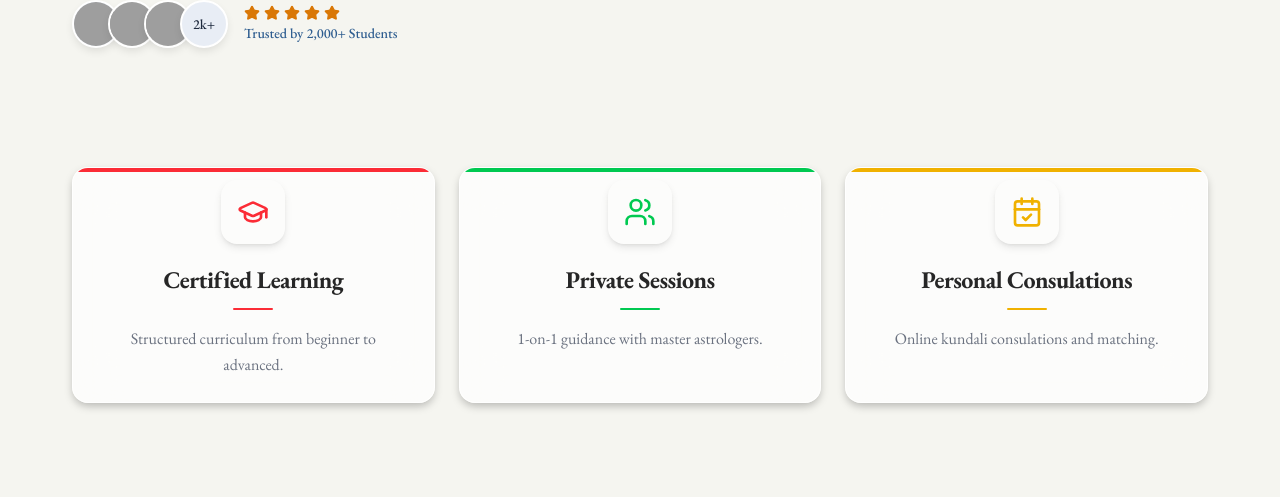
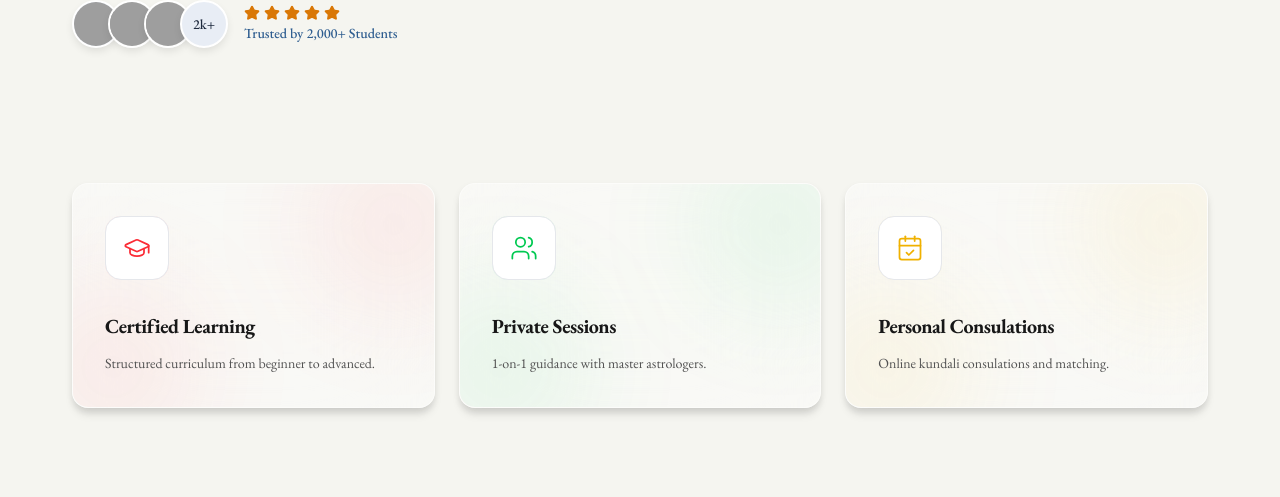
Before and after one commit to savarkavi/cosmic-path, a Next.js app: page / in a window 1280 px wide. Shown: the part 689-1186 px from the top of the page. Built offline with nearby package versions, Linux system fonts and the light colour scheme; no server answers; grey boxes are pictures that could not be loaded; a web font is replaced by a local one.

Commit message:
refactor: update HeroServices component with improved layout, styling, and animations for service cards

```diff
--- a/src/components/pages/home/hero/hero-services.tsx
+++ b/src/components/pages/home/hero/hero-services.tsx
@@ -4,15 +4,15 @@ import { heroServices } from "@/lib/constants";
 
 const HeroServices = () => {
   return (
-    <div className="relative mx-auto w-full max-w-300 px-8 2xl:px-0">
-      <div className="grid grid-cols-1 gap-6 md:grid-cols-3">
+    <div className="relative mx-auto w-full max-w-300 px-8 py-4 2xl:px-0">
+      <div className="grid grid-cols-1 gap-6 sm:grid-cols-2 lg:grid-cols-3">
         {heroServices.map((service) => {
           const Icon = service.icon;
 
           return (
             <div
               key={service.title}
-              className="group relative overflow-hidden rounded-2xl border border-white/80 bg-white/70 shadow-2xl backdrop-blur-xl transition-all duration-500 hover:-translate-y-2"
+              className="group relative flex flex-col overflow-hidden rounded-2xl border border-white/40 bg-white/40 p-8 shadow-xl backdrop-blur-3xl transition-all duration-500 ease-out hover:-translate-y-2"
               style={
                 {
                   "--service-color": service.color,
@@ -20,38 +20,40 @@ const HeroServices = () => {
               }
             >
               <div
-                className="h-1 w-full transition-all duration-500"
+                className="absolute -top-10 -right-10 z-0 h-40 w-40 rounded-full opacity-10 blur-3xl transition-all duration-700 ease-out"
                 style={{ backgroundColor: service.color }}
               />
-
-              <div className="relative flex flex-col items-center px-8 py-2">
-                <div
-                  className="mb-5 flex h-16 w-16 items-center justify-center rounded-2xl shadow-md transition-all duration-500 group-hover:scale-110 group-hover:shadow-lg"
-                  style={{
-                    background: `linear-gradient(135deg, ${service.color}20, ${service.color}40)`,
-                    border: `1px solid ${service.color}30`,
-                  }}
-                >
+              <div
+                className="absolute -bottom-10 -left-10 z-0 h-40 w-40 rounded-full opacity-10 blur-3xl transition-all duration-700 ease-out group-hover:scale-150 group-hover:opacity-30"
+                style={{ backgroundColor: service.color }}
+              />
+              <div className="relative z-10 flex h-full flex-col items-start text-left">
+                <div className="relative mb-8 flex h-16 w-16 items-center justify-center">
+                  <div
+                    className="absolute inset-0 rounded-2xl opacity-10 transition-all duration-500 ease-out group-hover:scale-110 group-hover:rotate-6"
+                    style={{ backgroundColor: service.color }}
+                  />
+                  <div
+                    className="absolute inset-0 rounded-2xl border transition-all duration-500 ease-out group-hover:scale-110 group-hover:-rotate-3"
+                    style={{
+                      borderColor: `${service.color}40`,
+                      backgroundColor: `white`,
+                    }}
+                  />
                   <Icon
-                    className="h-8 w-8 transition-all duration-500 group-hover:scale-110"
+                    className="relative z-10 h-7 w-7 transition-transform duration-500 ease-out group-hover:scale-110"
                     style={{ color: service.color }}
+                    strokeWidth={1.5}
                   />
                 </div>
-                <h3 className="text-foreground mb-3 cursor-default text-center text-xl font-bold tracking-tight lg:text-2xl">
+                <h3 className="mb-3 cursor-default text-xl font-bold tracking-tight text-neutral-900 transition-colors duration-300 dark:text-neutral-100">
                   {service.title}
                 </h3>
-                <div
-                  className="mb-4 h-0.5 w-10 rounded-full transition-all duration-500 group-hover:w-16"
-                  style={{ backgroundColor: service.color }}
-                />
-                <p className="text-muted-foreground mb-4 cursor-default text-center text-sm leading-relaxed lg:text-base">
+
+                <p className="line-clamp-3 cursor-default text-sm leading-relaxed text-neutral-600 dark:text-neutral-400">
                   {service.desc}
                 </p>
               </div>
-              <div
-                className="pointer-events-none absolute -right-20 -bottom-20 h-40 w-40 rounded-full opacity-0 blur-3xl transition-opacity duration-700 group-hover:opacity-20"
-                style={{ backgroundColor: service.color }}
-              />
             </div>
           );
         })}
```
